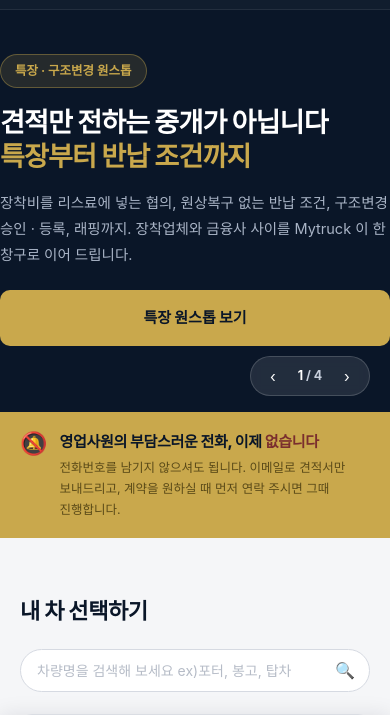
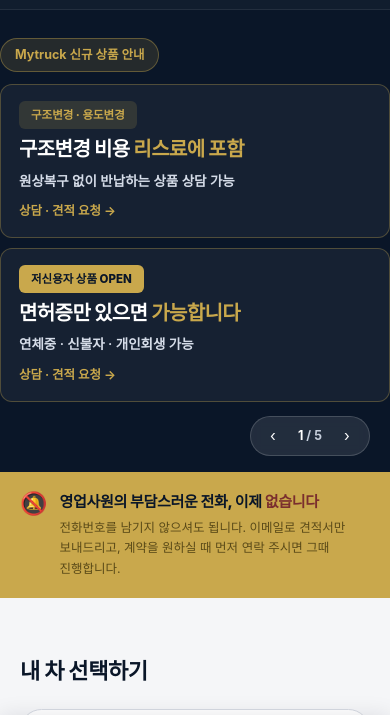
Before and after one commit to lg56607213/mytruck, a plain HTML site: page site/index.html in a window 390 px wide. Shown: the part 55-770 px from the top of the page. Drawn offline with nearby package versions, Linux system fonts and the light colour scheme.

Commit message:
홈 첫 배너: 구조변경 상품 · 저신용자 상품 OPEN 안내 (한 장에 두 가지) · 배너에서 견적 폼 상품구분 자동 선택
Co-Authored-By: Claude Fable 5.2 <noreply@anthropic.com>

```diff
--- a/site/assets/style.css
+++ b/site/assets/style.css
@@ -284,11 +284,40 @@ ul.dot li b { color: #0A1628; }
 .hero-nav .count { font-size: 12.5px; color: #C7CFDC; font-weight: 700; min-width: 38px; text-align: center; }
 .hero-nav .count b { color: #fff; }
 @media (max-width: 1220px) { .hero-nav { right: 20px; transform: none; } }
+
+/* 신규 안내 배너 — 한 장에 두 가지 안내를 나란히 */
+.hero-duo .inner { padding-bottom: 84px; }
+.duo-grid { display: grid; grid-template-columns: 1fr 1fr; gap: 18px; }
+.duo-card {
+  display: flex; flex-direction: column; align-items: flex-start;
+  padding: 26px 28px; border-radius: 16px; color: #fff; text-decoration: none;
+  background: rgba(255,255,255,.05); border: 1px solid rgba(201,168,76,.32);
+  transition: background .15s, border-color .15s;
+}
+.duo-card:hover { background: rgba(255,255,255,.09); border-color: #C9A84C; }
+.duo-badge {
+  padding: 5px 12px; border-radius: 6px; margin-bottom: 14px;
+  background: rgba(201,168,76,.16); color: #C9A84C; font-size: 12.5px; font-weight: 800;
+}
+.duo-badge.open { background: #C9A84C; color: #0A1628; }
+.hero-duo .duo-card h2 { font-size: 30px; margin-bottom: 10px; max-width: none; }
+.hero-duo .duo-card p { font-size: 15.5px; color: #D5DCE8; font-weight: 600; margin-bottom: 18px; max-width: none; }
+.duo-link { margin-top: auto; font-size: 13.5px; font-weight: 700; color: #C9A84C; }
+
 @media (max-width: 760px) {
   .hero-slide .inner { min-height: 300px; padding: 44px 0 66px; }
   .hero-slide h2 { font-size: 27px; }
   .hero-slide p { font-size: 14.5px; margin-bottom: 22px; }
   .hero-nav { bottom: 16px; }
+  .hero-duo .inner { padding: 28px 0 70px; }
+  .hero-duo .tagline { margin-bottom: 12px; }
+  .duo-grid { grid-template-columns: 1fr; gap: 10px; }
+  .duo-card { padding: 16px 18px; border-radius: 12px; }
+  .duo-badge { margin-bottom: 8px; font-size: 11.5px; }
+  .hero-duo .duo-card h2 { font-size: 20px; margin-bottom: 6px; }
+  .hero-duo .duo-card h2 br { display: none; }
+  .hero-duo .duo-card p { font-size: 13.5px; margin-bottom: 8px; }
+  .duo-link { font-size: 12.5px; }
 }
 
 /* ================================================
--- a/site/index.html
+++ b/site/index.html
@@ -76,6 +76,27 @@
 <section class="hero-slider" aria-label="주요 안내">
   <div class="hero-track" id="heroTrack">
 
+    <!-- 신규 안내 배너 : 구조변경 상품 + 저신용자 상품 -->
+    <div class="hero-slide hero-duo">
+      <div class="wrap inner">
+        <span class="tagline">Mytruck 신규 상품 안내</span>
+        <div class="duo-grid">
+          <a class="duo-card" href="quote.html?pc=struct">
+            <span class="duo-badge">구조변경 · 용도변경</span>
+            <h2>구조변경 비용 <br><em>리스료에 포함</em></h2>
+            <p>원상복구 없이 반납하는 상품 상담 가능</p>
+            <span class="duo-link">상담 · 견적 요청 &rarr;</span>
+          </a>
+          <a class="duo-card" href="quote.html?pc=low">
+            <span class="duo-badge open">저신용자 상품 OPEN</span>
+            <h2>면허증만 있으면 <br><em>가능합니다</em></h2>
+            <p>연체중 · 신불자 · 개인회생 가능</p>
+            <span class="duo-link">상담 · 견적 요청 &rarr;</span>
+          </a>
+        </div>
+      </div>
+    </div>
+
     <div class="hero-slide">
       <div class="wrap inner">
         <span class="tagline">특장 · 구조변경 원스톱</span>
@@ -115,7 +136,7 @@
   </div>
   <div class="hero-nav">
     <button type="button" id="heroPrev" aria-label="이전">‹</button>
-    <span class="count"><b id="heroNow">1</b> / 4</span>
+    <span class="count"><b id="heroNow">1</b> / 5</span>
     <button type="button" id="heroNext" aria-label="다음">›</button>
   </div>
 </section>
```
Also changed, not shown: site/quote.html (+7 -0 lines).
